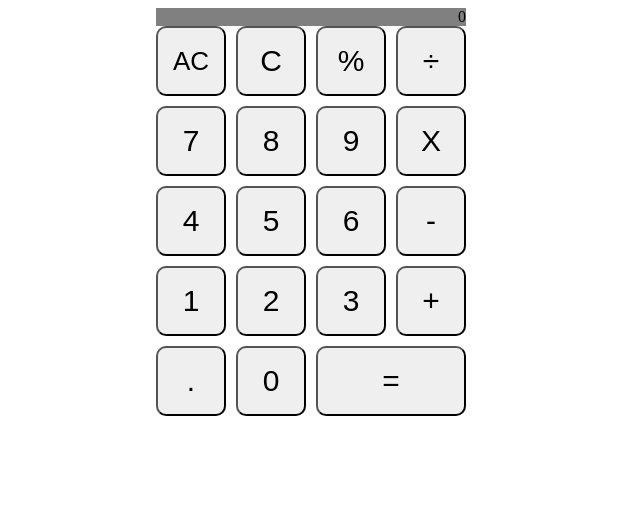
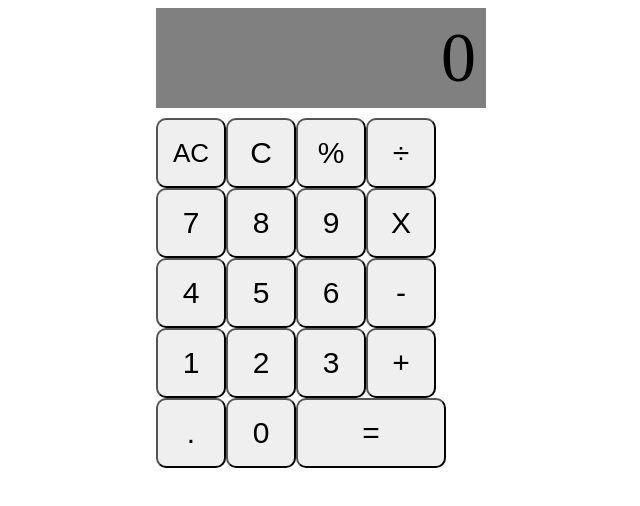
Before and after one commit to andylebeau/calculator, a plain HTML site: page index.html in a window 1280 px wide. Shown: the whole page, without its empty margins (329-969 px from the left). Drawn offline with Linux system fonts and the light colour scheme.

Commit message:
Added class of row to HTML and CSS for format purposes

```diff
--- a/index.html
+++ b/index.html
@@ -14,26 +14,36 @@
             0
         </div>
         <div class="all-buttons">
+            <div class="row">
                 <button class="clear-all">AC</button>
                 <button class="operator">C</button>
                 <button class="operator">%</button>
                 <button class="operator">÷</button>
-            <button>7</button>
-            <button>8</button>
-            <button>9</button>
+            </div>
+            <div class="row">
+                <button class="digit">7</button>
+                <button class="digit">8</button>
+                <button class="digit">9</button>
                 <button class="operator">X</button>
-            <button>4</button>
-            <button>5</button>
-            <button>6</button>
+            </div>
+            <div class="row">
+                <button class="digit">4</button>
+                <button class="digit">5</button>
+                <button class="digit">6</button>
                 <button class="operator">-</button>
-            <button>1</button>
-            <button>2</button>
-            <button>3</button>
+            </div>
+            <div class="row">
+                <button class="digit">1</button>
+                <button class="digit">2</button>
+                <button class="digit">3</button>
                 <button class="operator">+</button>
+            </div>
+            <div class="row">
                 <button>.</button>
                 <button>0</button>
                 <button class="equals operator">=</button>
             </div>
         </div>
+    </div>
 </body>
 </html>
--- a/styles.css
+++ b/styles.css
@@ -17,12 +17,14 @@ body{
     width: 310px;
     background-color: gray;
     text-align: right;
+    font-size: 70px;
+    margin-bottom: 10px;
+    padding: 10px;
 }
 
-.all-buttons{
+.row {
     display: flex;
-    flex-wrap: wrap;
-    gap: 10px;
+
 }
 
 button{
```
Lines whose indentation alone changed are shown as unchanged.
